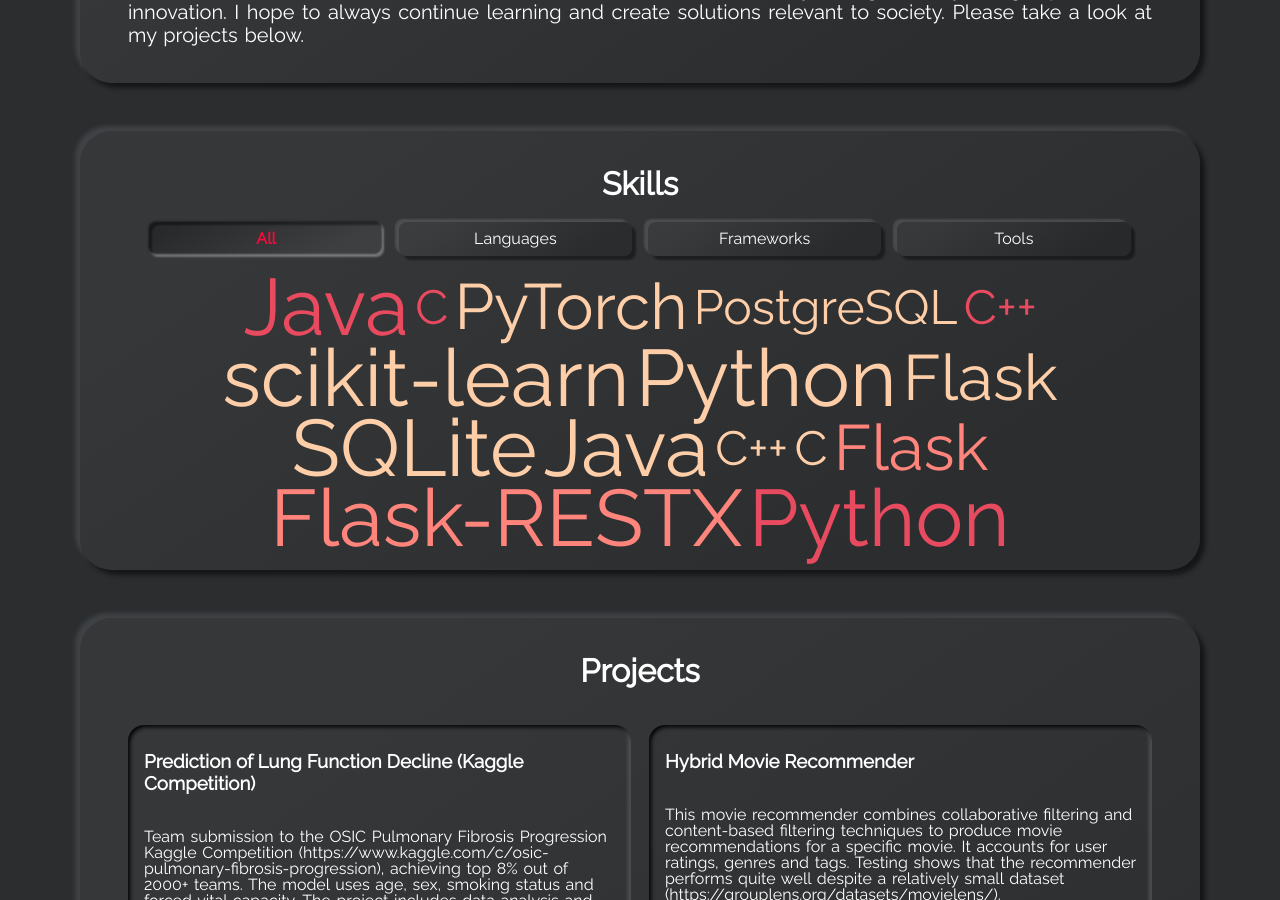
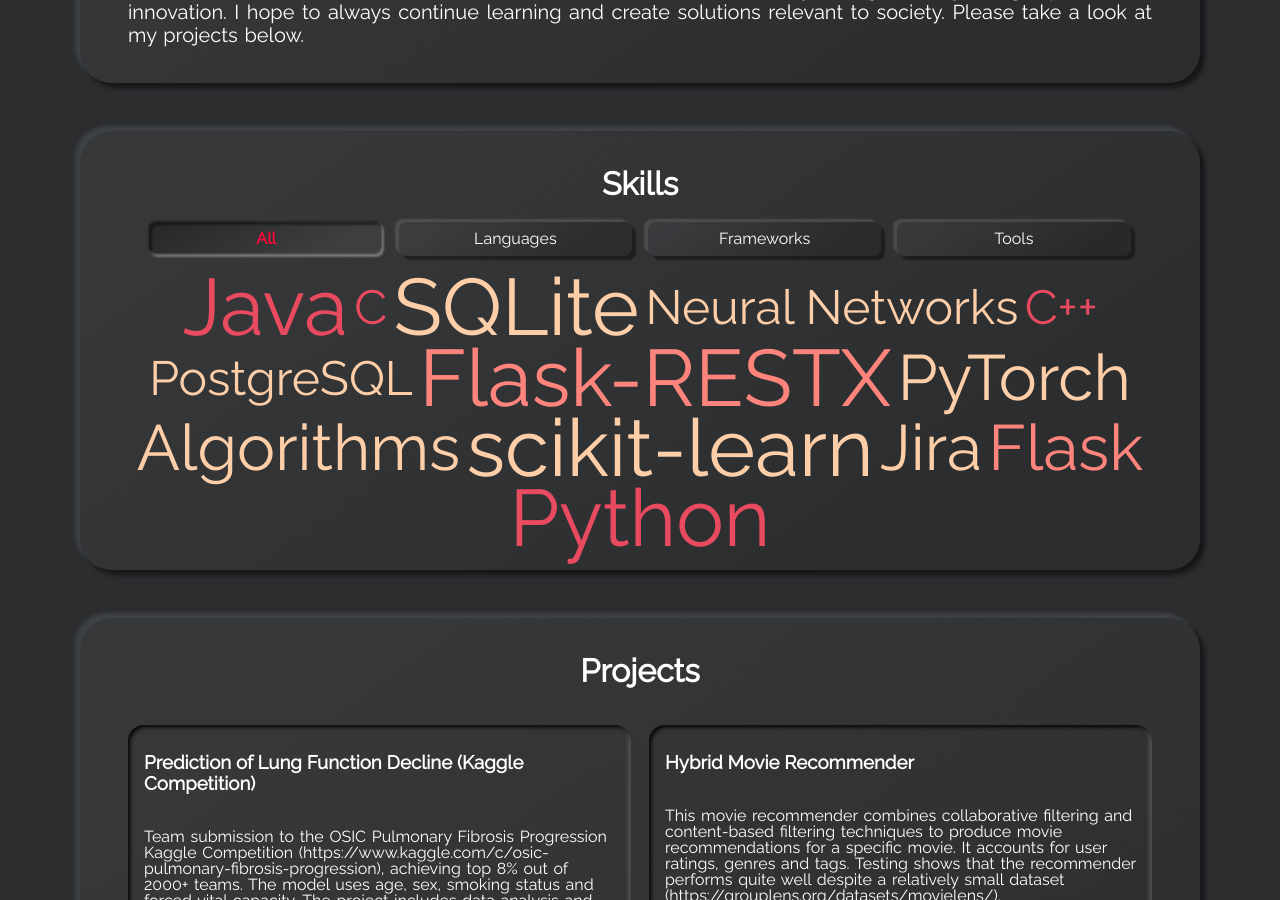
Before and after one commit to maxchen8920/maxchen8920.github.io, a Jekyll site: the page built from index.html, in a window 1280 px wide and 900 px high, scrolled down 1265 px. Built offline with Jekyll 4.4.1, drawn with Linux system fonts in a browser that asks for light colours.

Commit message:
Update skills-tools.yml

```diff
--- a/_data/skills-tools.yml
+++ b/_data/skills-tools.yml
@@ -5,29 +5,23 @@
 # - name: Git
 #   weight: 5
 
-- name: Python
-  weight: 5
-
-- name: Java
-  weight: 5
-
-- name: Flask
-  weight: 4
-
 - name: scikit-learn
   weight: 5
 
 - name: PyTorch
   weight: 4
 
-- name: C
-  weight: 3
-
-- name: C++
-  weight: 3
-
 - name: PostgreSQL
   weight: 3
 
 - name: SQLite
   weight: 5
+
+- name: Jira
+  weight: 4
+
+- name: Neural Networks
+  weight: 3
+
+- name: Algorithms
+  weight: 4
```
